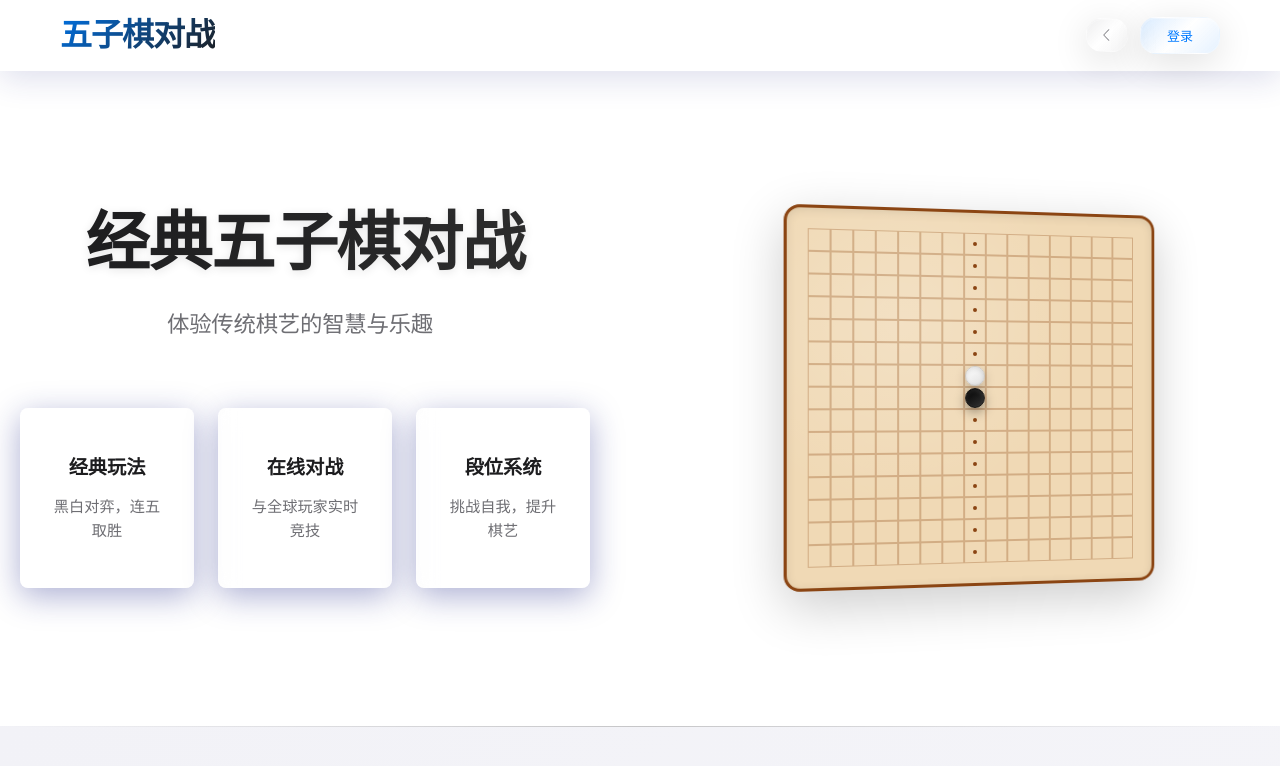
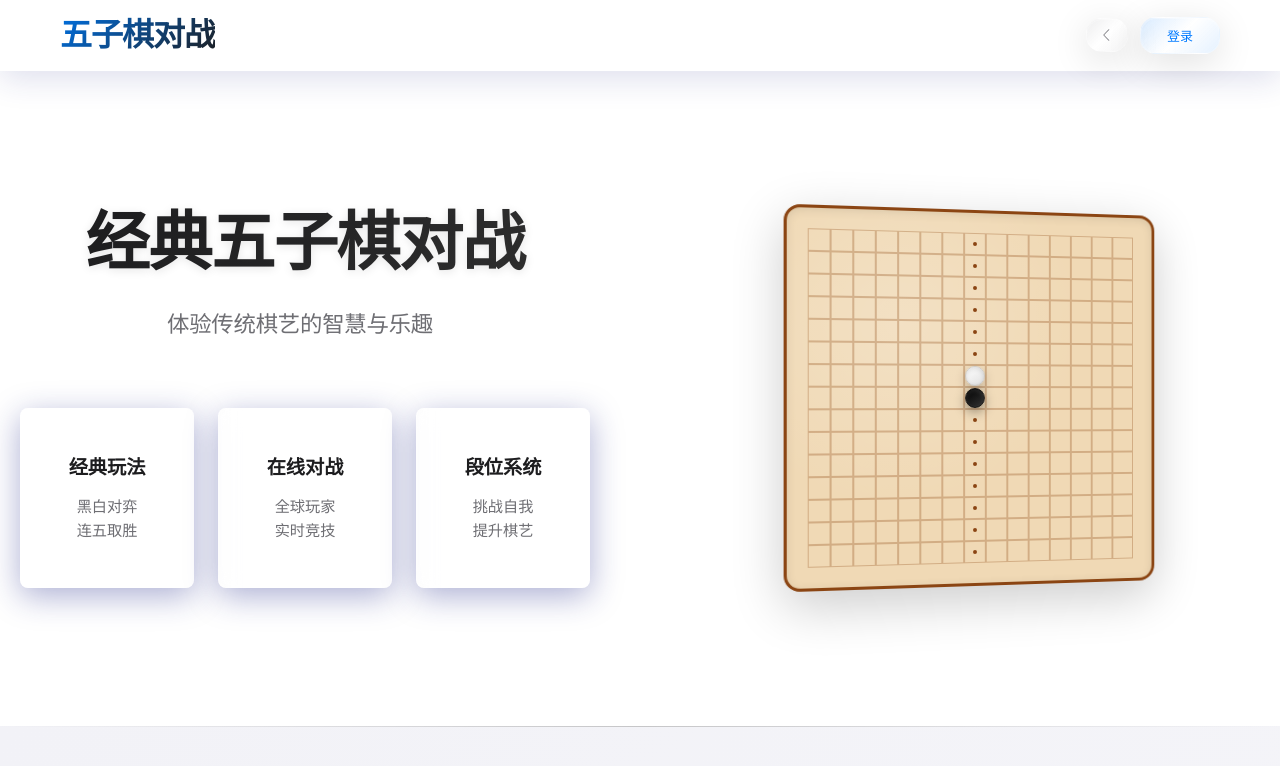
Before and after one commit to zhongyuhong123/Gobang, a Vue app in the folder frontend/: page / in a window 1280 px wide. Shown: the top 766 px of the page. Built offline with nearby package versions, Linux system fonts and the light colour scheme.

Commit message:
style(WelcomeView):

```diff
--- a/frontend/src/views/WelcomeView.vue
+++ b/frontend/src/views/WelcomeView.vue
@@ -10,15 +10,15 @@
           <div class="hero-features">
             <div class="feature-item glass-effect">
               <h4>经典玩法</h4>
-              <p>黑白对弈，连五取胜</p>
+              <p>黑白对弈<br>连五取胜</p>
             </div>
             <div class="feature-item glass-effect">
               <h4>在线对战</h4>
-              <p>与全球玩家实时竞技</p>
+              <p>全球玩家<br>实时竞技</p>
             </div>
             <div class="feature-item glass-effect">
               <h4>段位系统</h4>
-              <p>挑战自我，提升棋艺</p>
+              <p>挑战自我<br>提升棋艺</p>
             </div>
           </div>
         </div>
```
